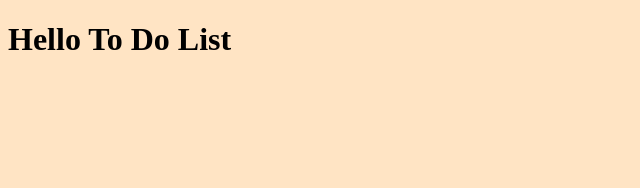
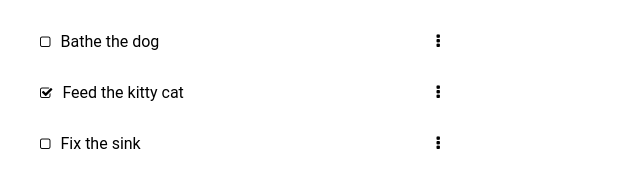
Before and after one commit to notlfish/To-Do-List, a website built with webpack: page src/index.html in a window 1280 px wide. Shown: the whole page, without its empty margins (0-640 px from the left). Built offline with nearby package versions, Linux system fonts and the light colour scheme.

Commit message:
Add Task class and list rendering function

```diff
--- a/package.json
+++ b/package.json
@@ -28,6 +28,9 @@
     "webpack-dev-server": "^3.11.2"
   },
   "dependencies": {
-    "lodash": "^4.17.21"
+    "file-loader": "^6.2.0",
+    "font-awesome-sass-loader": "^2.0.1",
+    "lodash": "^4.17.21",
+    "url-loader": "^4.1.1"
   }
 }
--- a/src/index.html
+++ b/src/index.html
@@ -6,5 +6,7 @@
     <title>To Do List</title>
 </head>
 <body>
+    <ul id="to-do-list">
+    </ul>
 </body>
 </html>
--- a/src/index.js
+++ b/src/index.js
@@ -1,11 +1,62 @@
 import './style.css';
+import 'font-awesome/css/font-awesome.css';
 
-function component() {
-  const element = document.createElement('h1');
+class Task {
+  constructor (description, index, completed) {
+    this.description = description;
+    this.index = index;
+    this.completed = completed;
+  }
 
-  element.innerHTML = 'Hello To Do List';
+  render() {
+    let taskContainer = document.createElement('li');
+    taskContainer.classList.add('to-do-task');
 
-  return element;
+    let taskLeft = document.createElement('div');
+    const taskCompleteButton = document.createElement('button');
+
+    const taskDescription = document.createElement('p');
+    taskDescription.classList.add('task-description');
+    taskDescription.innerHTML = this.description;
+
+    if (this.completed) {
+      taskCompleteButton.innerHTML =
+        '<i class="fa fa-check-square-o" aria-hidden="true"></i>';
+      taskDescription.classList.add('completed-task');
+    } else {
+      taskCompleteButton.innerHTML =
+        '<i class="fa fa-square-o" aria-hidden="true"></i>';
+    }
+
+
+    const taskDrag = document.createElement('p');
+    taskDrag.innerHTML = '<i class="fa fa-ellipsis-v" aria-hidden="true"></i>';
+    taskDrag.classList.add('task-drag');
+
+    taskLeft.appendChild(taskCompleteButton);
+    taskLeft.appendChild(taskDescription);
+    taskContainer.appendChild(taskLeft);
+    taskContainer.appendChild(taskDrag);
+
+    return { html: taskContainer, button: taskCompleteButton, drag: taskDrag };
+  }
 }
 
-document.body.appendChild(component());
+export const toDoUl = document.getElementById('to-do-list');
+
+const toDoList = [
+  new Task('Bathe the dog', 1, false),
+  new Task('Fix the sink', 3, false),
+  new Task('Feed the kitty cat', 2, true),
+]
+
+const renderList = (list, container) => {
+  list.sort((task1, task2) => task1.index - task2.index)
+    .forEach(task => {
+      const { html } = task.render();
+      console.log(html);
+      container.appendChild(html);
+    });
+}
+
+renderList(toDoList, toDoUl);
--- a/src/style.css
+++ b/src/style.css
@@ -1,3 +1,32 @@
 body {
-    background-color: bisque;
+  margin: 0;
+  font-family: "Roboto", sans-serif;
+  font-size: 16px;
 }
+
+button {
+  padding: 0;
+  border: none;
+  background: none;
+}
+
+button:hover {
+  cursor: pointer;
+}
+
+#to-do-list {
+  list-style: none;
+  width: 400px;
+}
+
+.to-do-task {
+  display: flex;
+  align-items: center;
+  justify-content: space-between;
+}
+
+.task-description {
+  align-self: flex-start;
+  display: inline-block;
+  margin-left: 10px;
+}
--- a/webpack.config.js
+++ b/webpack.config.js
@@ -8,7 +8,7 @@ module.exports = {
   },
   plugins: [
     new HtmlWebpackPlugin({
-      template: './src/index.html'
+      template: './src/index.html',
     }),
   ],
   output: {
@@ -22,6 +22,14 @@ module.exports = {
         test: /\.css$/i,
         use: ['style-loader', 'css-loader'],
       },
+      {
+        test: /\.woff(2)?(\?v=[0-9]\.[0-9]\.[0-9])?$/,
+        use: "url-loader?limit=10000&mimetype=application/font-woff"
+      },
+      {
+        test: /\.(ttf|eot|svg)(\?v=[0-9]\.[0-9]\.[0-9])?$/,
+        use: "file-loader"
+      },
     ],
   },
 };
```
Also changed, not shown: 1 other file.
